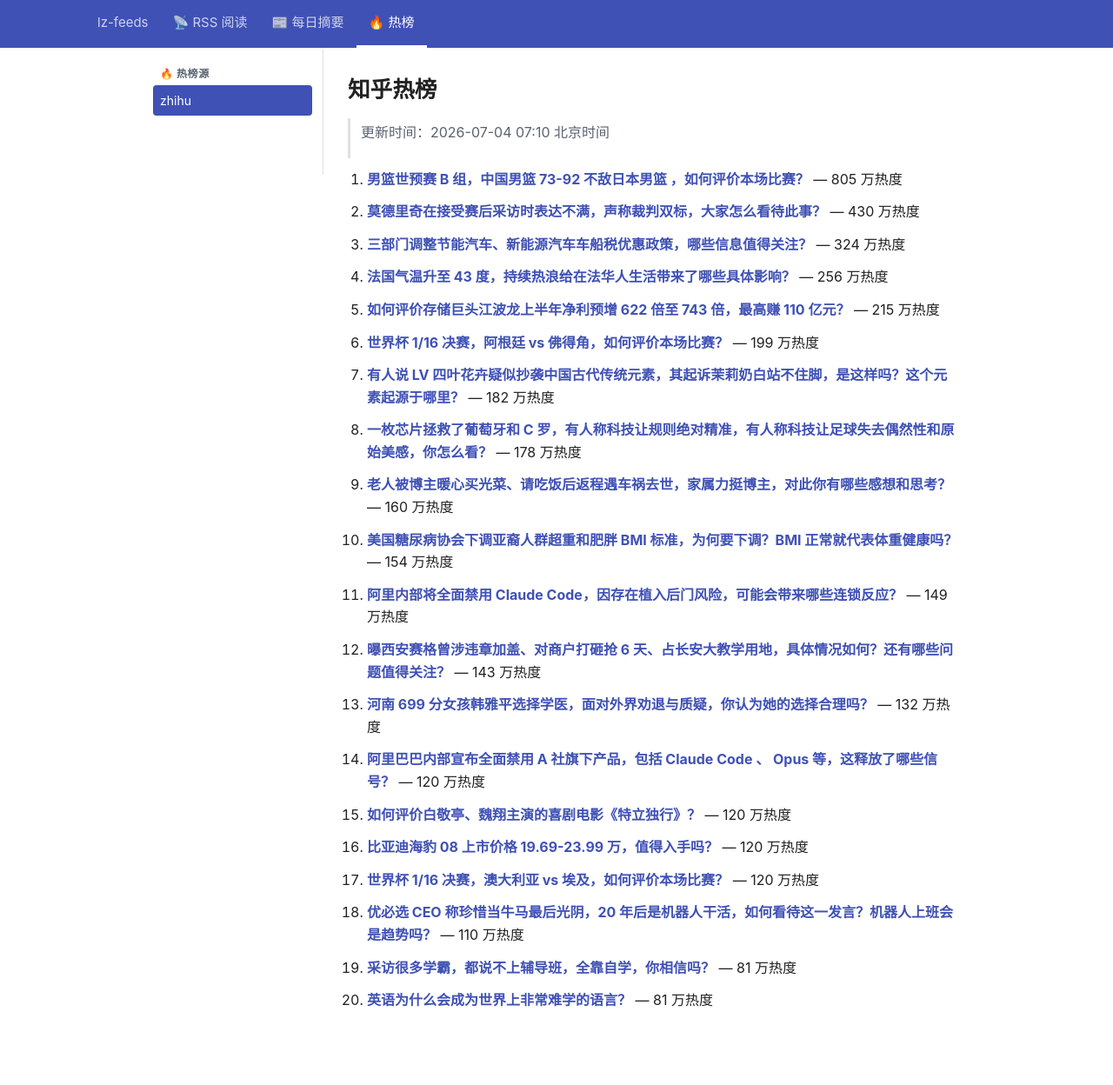
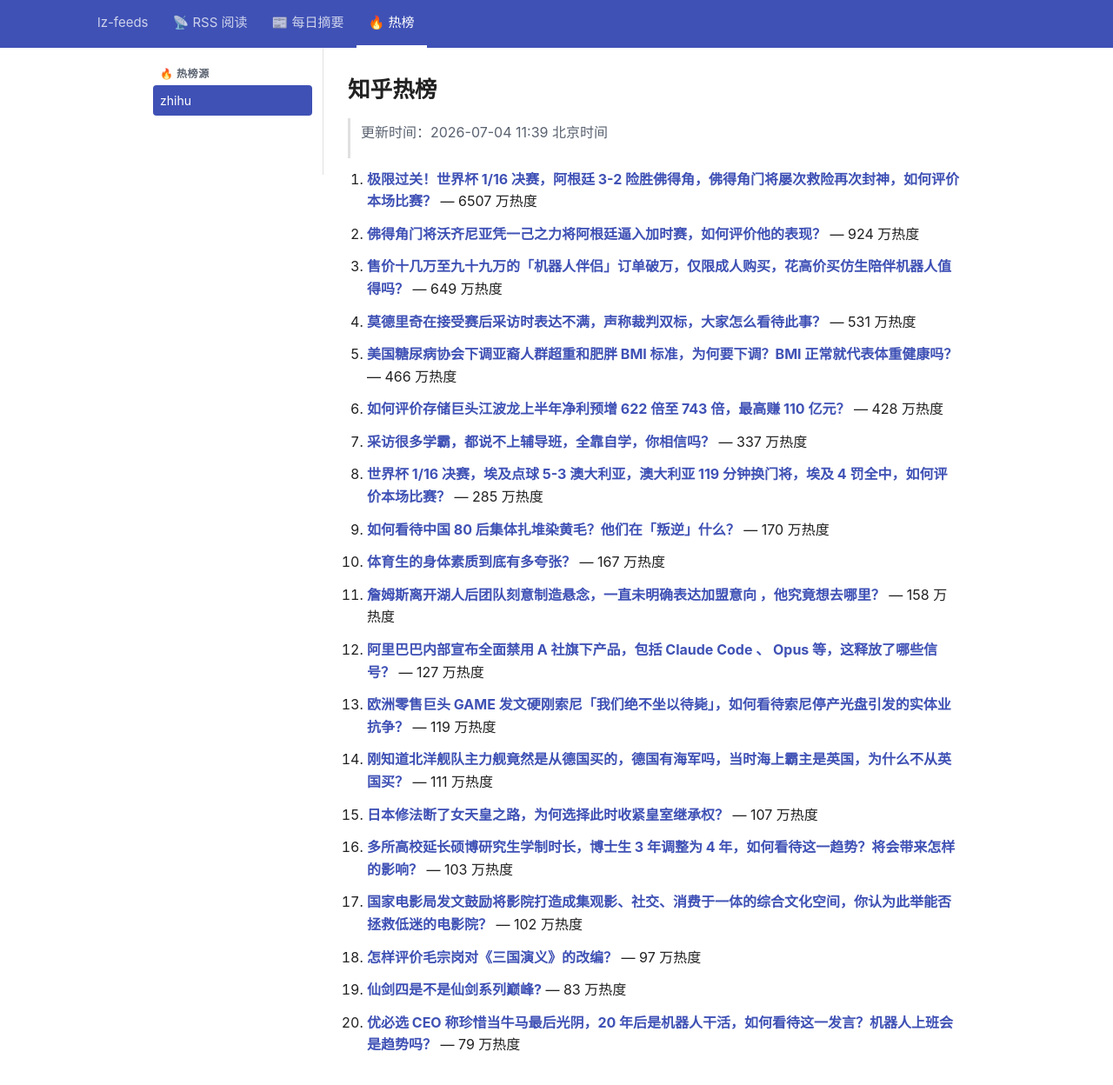
Before and after one commit to lizhang0101/lz-feeds, a Jekyll site: the page built from _hotlist/zhihu.md, in a window 1280 px wide and 1279 px high. Shown: the top 1248 px of the window at 87% size. Built offline with Jekyll 4.4.1, drawn with Linux system fonts in a browser that asks for light colours.

Commit message:
hotlist: 2026-07-04T03:39Z

```diff
--- a/_hotlist/zhihu.md
+++ b/_hotlist/zhihu.md
@@ -1,48 +1,48 @@
 ---
-updated: 2026-07-04 07:10 北京时间
+updated: 2026-07-04 11:39 北京时间
 count: 20
 ---
 
 # 知乎热榜
 
-> 更新时间：2026-07-04 07:10 北京时间
+> 更新时间：2026-07-04 11:39 北京时间
 
-1. **[男篮世预赛 B 组，中国男篮 73-92 不敌日本男篮 ，如何评价本场比赛？](https://www.zhihu.com/question/2056436512388904270)** — 805 万热度
+1. **[极限过关！世界杯 1/16 决赛，阿根廷 3-2 险胜佛得角，佛得角门将屡次救险再次封神，如何评价本场比赛？](https://www.zhihu.com/question/2056419001685599487)** — 6507 万热度
 
-2. **[莫德里奇在接受赛后采访时表达不满，声称裁判双标，大家怎么看待此事？](https://www.zhihu.com/question/2056431100180829159)** — 430 万热度
+2. **[佛得角门将沃齐尼亚凭一己之力将阿根廷逼入加时赛，如何评价他的表现？](https://www.zhihu.com/question/2056651923759915138)** — 924 万热度
 
-3. **[三部门调整节能汽车、新能源汽车车船税优惠政策，哪些信息值得关注？](https://www.zhihu.com/question/2056425679093339668)** — 324 万热度
+3. **[售价十几万至九十九万的「机器人伴侣」订单破万，仅限成人购买，花高价买仿生陪伴机器人值得吗？](https://www.zhihu.com/question/2055671696800143351)** — 649 万热度
 
-4. **[法国气温升至 43 度，持续热浪给在法华人生活带来了哪些具体影响？](https://www.zhihu.com/question/2055660260464054473)** — 256 万热度
+4. **[莫德里奇在接受赛后采访时表达不满，声称裁判双标，大家怎么看待此事？](https://www.zhihu.com/question/2056431100180829159)** — 531 万热度
 
-5. **[如何评价存储巨头江波龙上半年净利预增 622 倍至 743 倍，最高赚 110 亿元？](https://www.zhihu.com/question/2056474499030017002)** — 215 万热度
+5. **[美国糖尿病协会下调亚裔人群超重和肥胖 BMI 标准，为何要下调？BMI 正常就代表体重健康吗？](https://www.zhihu.com/question/2056372314535453404)** — 466 万热度
 
-6. **[世界杯 1/16 决赛，阿根廷 vs 佛得角，如何评价本场比赛？](https://www.zhihu.com/question/2056419001685599487)** — 199 万热度
+6. **[如何评价存储巨头江波龙上半年净利预增 622 倍至 743 倍，最高赚 110 亿元？](https://www.zhihu.com/question/2056474499030017002)** — 428 万热度
 
-7. **[有人说 LV 四叶花卉疑似抄袭中国古代传统元素，其起诉茉莉奶白站不住脚，是这样吗？这个元素起源于哪里？](https://www.zhihu.com/question/2056074267624568573)** — 182 万热度
+7. **[采访很多学霸，都说不上辅导班，全靠自学，你相信吗？](https://www.zhihu.com/question/652958729)** — 337 万热度
 
-8. **[一枚芯片拯救了葡萄牙和 C 罗，有人称科技让规则绝对精准，有人称科技让足球失去偶然性和原始美感，你怎么看？](https://www.zhihu.com/question/2056380849625325900)** — 178 万热度
+8. **[世界杯 1/16 决赛，埃及点球 5-3 澳大利亚，澳大利亚 119 分钟换门将，埃及 4 罚全中，如何评价本场比赛？](https://www.zhihu.com/question/2056418799423680843)** — 285 万热度
 
-9. **[老人被博主暖心买光菜、请吃饭后返程遇车祸去世，家属力挺博主，对此你有哪些感想和思考？](https://www.zhihu.com/question/2055082282717819308)** — 160 万热度
+9. **[如何看待中国 80 后集体扎堆染黄毛？他们在「叛逆」什么？](https://www.zhihu.com/question/2055282982999385425)** — 170 万热度
 
-10. **[美国糖尿病协会下调亚裔人群超重和肥胖 BMI 标准，为何要下调？BMI 正常就代表体重健康吗？](https://www.zhihu.com/question/2056372314535453404)** — 154 万热度
+10. **[体育生的身体素质到底有多夸张？](https://www.zhihu.com/question/2053047509577209684)** — 167 万热度
 
-11. **[阿里内部将全面禁用 Claude Code，因存在植入后门风险，可能会带来哪些连锁反应？](https://www.zhihu.com/question/2056384180200498322)** — 149 万热度
+11. **[詹姆斯离开湖人后团队刻意制造悬念，一直未明确表达加盟意向 ，他究竟想去哪里？](https://www.zhihu.com/question/2056285714816488151)** — 158 万热度
 
-12. **[曝西安赛格曾涉违章加盖、对商户打砸抢 6 天、占长安大教学用地，具体情况如何？还有哪些问题值得关注？](https://www.zhihu.com/question/2056002373693038752)** — 143 万热度
+12. **[阿里巴巴内部宣布全面禁用 A 社旗下产品，包括 Claude Code 、 Opus 等，这释放了哪些信号？](https://www.zhihu.com/question/2056394331271999624)** — 127 万热度
 
-13. **[河南 699 分女孩韩雅平选择学医，面对外界劝退与质疑，你认为她的选择合理吗？](https://www.zhihu.com/question/2056362577639236541)** — 132 万热度
+13. **[欧洲零售巨头 GAME 发文硬刚索尼「我们绝不坐以待毙」，如何看待索尼停产光盘引发的实体业抗争？](https://www.zhihu.com/question/2056053564435439693)** — 119 万热度
 
-14. **[阿里巴巴内部宣布全面禁用 A 社旗下产品，包括 Claude Code 、 Opus 等，这释放了哪些信号？](https://www.zhihu.com/question/2056394331271999624)** — 120 万热度
+14. **[刚知道北洋舰队主力舰竟然是从德国买的，德国有海军吗，当时海上霸主是英国，为什么不从英国买？](https://www.zhihu.com/question/2001420908707993510)** — 111 万热度
 
-15. **[如何评价白敬亭、魏翔主演的喜剧电影《特立独行》？](https://www.zhihu.com/question/2054968366956393838)** — 120 万热度
+15. **[日本修法断了女天皇之路，为何选择此时收紧皇室继承权？](https://www.zhihu.com/question/2055796070526014657)** — 107 万热度
 
-16. **[比亚迪海豹 08 上市价格 19.69-23.99 万，值得入手吗？](https://www.zhihu.com/question/2056041972998083528)** — 120 万热度
+16. **[多所高校延长硕博研究生学制时长，博士生 3 年调整为 4 年，如何看待这一趋势？将会带来怎样的影响？](https://www.zhihu.com/question/2055588335284744911)** — 103 万热度
 
-17. **[世界杯 1/16 决赛，澳大利亚 vs 埃及，如何评价本场比赛？](https://www.zhihu.com/question/2056418799423680843)** — 120 万热度
+17. **[国家电影局发文鼓励将影院打造成集观影、社交、消费于一体的综合文化空间，你认为此举能否拯救低迷的电影院？](https://www.zhihu.com/question/2056509067665700235)** — 102 万热度
 
-18. **[优必选 CEO 称珍惜当牛马最后光阴，20 年后是机器人干活，如何看待这一发言？机器人上班会是趋势吗？](https://www.zhihu.com/question/2056338500371182782)** — 110 万热度
+18. **[怎样评价毛宗岗对《三国演义》的改编？](https://www.zhihu.com/question/27275429)** — 97 万热度
 
-19. **[采访很多学霸，都说不上辅导班，全靠自学，你相信吗？](https://www.zhihu.com/question/652958729)** — 81 万热度
+19. **[仙剑四是不是仙剑系列巅峰?](https://www.zhihu.com/question/360385708)** — 83 万热度
 
-20. **[英语为什么会成为世界上非常难学的语言？](https://www.zhihu.com/question/5686351074)** — 81 万热度
+20. **[优必选 CEO 称珍惜当牛马最后光阴，20 年后是机器人干活，如何看待这一发言？机器人上班会是趋势吗？](https://www.zhihu.com/question/2056338500371182782)** — 79 万热度
```
